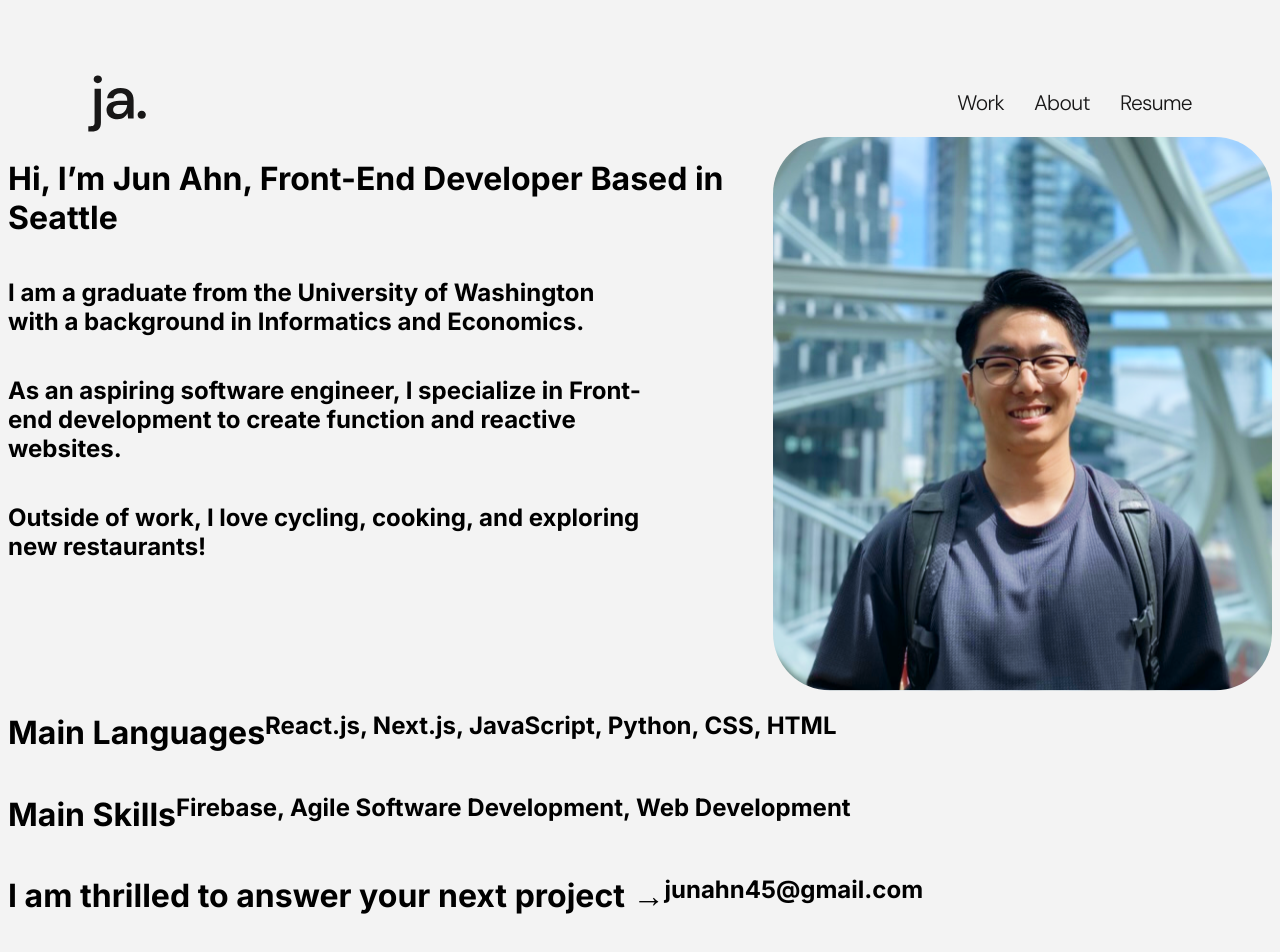
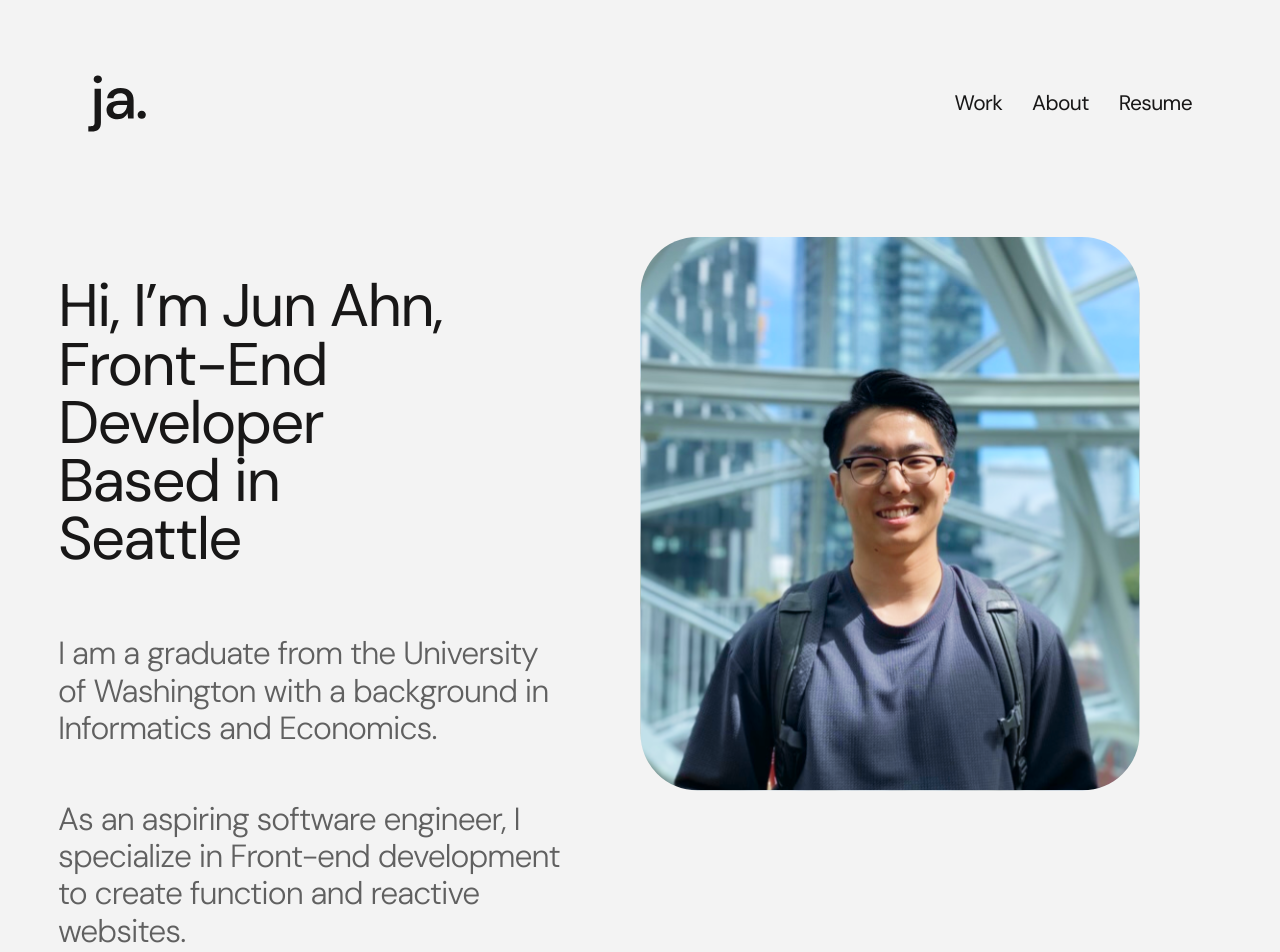
Before and after one commit to JunAhn885/portfolio_website, a Next.js app: page /about in a window 1280 px wide. Shown: the top 952 px of the page. Built offline with nearby package versions, Linux system fonts and the light colour scheme.

Commit message:
about page css done

```diff
--- a/src/components/stylesheets/aboutContent.module.css
+++ b/src/components/stylesheets/aboutContent.module.css
@@ -1,6 +1,11 @@
+@import url('https://fonts.googleapis.com/css2?family=DM+Sans:opsz@9..40&display=swap');
 .content {
     display:flex;
     flex-direction: column;
+    margin-top: 100px;
+    margin-left: 50px;
+    margin-right: 50px;
+
 }
 
 .main-content {
@@ -12,24 +17,131 @@
     display:flex;
     flex-direction: column;
     color:black;
+    margin-right: 70px;
+}
+
+.left-content > h1 {
+    inline-size: 30vw;
+    overflow: wrap;
+    color: var(--Main-Black, #181717);
+    /* Heading-1 */
+    font-family: DM Sans;
+    font-size: 60px;
+    font-style: normal;
+    font-weight: 400;
+    line-height: 97.2%; /* 58.32px */
+    letter-spacing: -1.8px;
 }
 
 .left-content > h2 {
-    inline-size: 50vw;
+    inline-size: 40vw;
     overflow: wrap;
+    color: var(--Main-Gray, #606060);
+    /* Heading-2 */
+    font-family: DM Sans;
+    font-size: 32px;
+    font-style: normal;
+    font-weight: 200;
+    line-height: 117%; /* 37.44px */
+    letter-spacing: -0.96px;
+}
+
+.headshot {
+    width: 10vw;
 }
 
 .main-languages {
     display: flex;;
     flex-direction: row;
+    margin-top:80px;
 }
+
+.main-languages h1 {
+    text-decoration: underline;
+    color: var(--Main-Black, #181717);
+    font-family: Inter;
+    font-size: 26px;
+    font-style: normal;
+    font-weight: 500;
+    line-height: 121.5%; /* 31.59px */
+    letter-spacing: -0.78px;
+    text-decoration-line: underline;
+    margin-right: 40px;
+}
+
+.main-languages h2 {
+    color: var(--Main-Black, #181717);
+    /* Heading-2 */
+    font-family: DM Sans;
+    font-size: 32px;
+    font-style: normal;
+    font-weight: 400;
+    line-height: 117%; /* 37.44px */
+    letter-spacing: -0.96px;
+    margin-top: 18px
+}
+
 
 .main-skills {
     display: flex;;
     flex-direction: row;
+    border-bottom: 2px solid #000;
+    margin-top:80px;
+    padding-bottom: 100px;
+}
+
+.main-skills h1 {
+    text-decoration: underline;
+    color: var(--Main-Black, #181717);
+    font-family: Inter;
+    font-size: 26px;
+    font-style: normal;
+    font-weight: 500;
+    line-height: 121.5%; /* 31.59px */
+    letter-spacing: -0.78px;
+    text-decoration-line: underline;
+    margin-right: 110px;
+}
+
+.main-skills h2 {
+    color: var(--Main-Black, #181717);
+    /* Heading-2 */
+    font-family: DM Sans;
+    font-size: 32px;
+    font-style: normal;
+    font-weight: 400;
+    line-height: 117%; /* 37.44px */
+    letter-spacing: -0.96px;
+    margin-top: 18px;
 }
 
 .contact {
+    margin-top: 50px;
     display: flex;
     flex-direction: row;
 }
+
+.contact h1 {
+    color: var(--Main-Black, #181717);
+    /* Heading-2 */
+    font-family: DM Sans;
+    font-size: 32px;
+    font-style: normal;
+    font-weight: 400;
+    line-height: 117%; /* 37.44px */
+    letter-spacing: -0.96px;
+    inline-size:20vw;
+}
+
+.contact h2 {
+    color: var(--Main-Black, #181717);
+    /* Heading-2 */
+    font-family: DM Sans;
+    font-size: 32px;
+    font-style: normal;
+    font-weight: 400;
+    line-height: 117%; /* 37.44px */
+    letter-spacing: -0.96px;
+    margin-left: auto;
+    margin-right: 100px;
+}
--- a/src/components/stylesheets/projects.module.css
+++ b/src/components/stylesheets/projects.module.css
@@ -2,10 +2,7 @@
     display: flex;
     flex-direction: row;
     width:100%;
-
     padding-bottom: 70px;
-
-
     border-bottom: 2px solid #000;
 }
 
```
